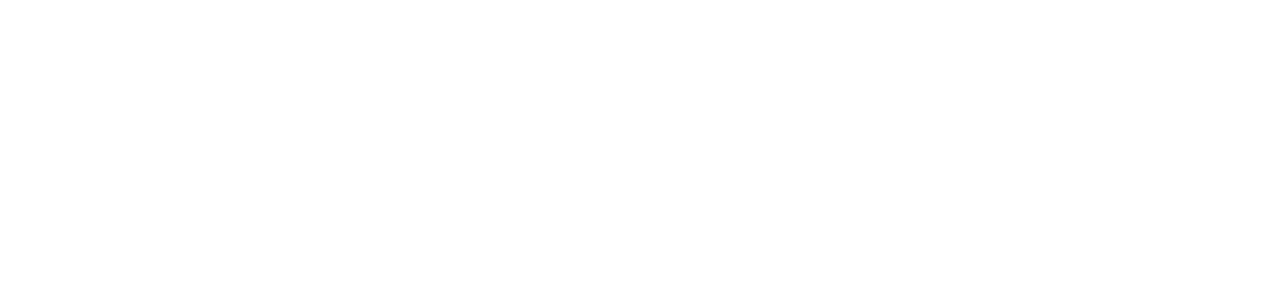
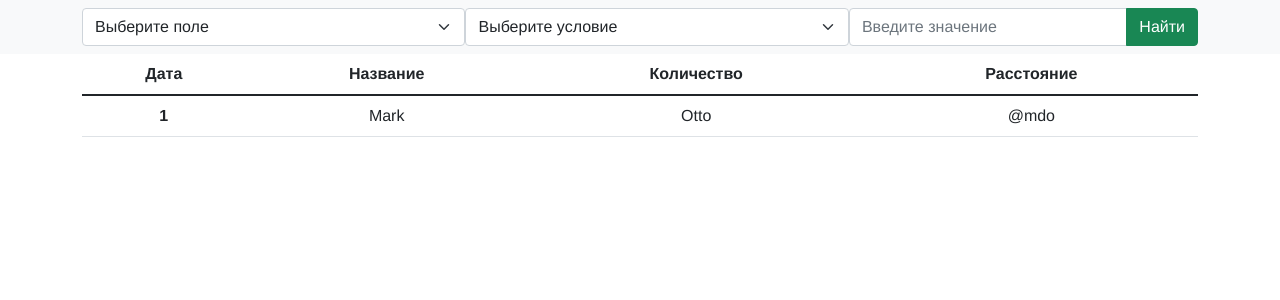
Before and after one commit to BesovMusic/nova_agency_test, a Vue app: page / in a window 1280 px wide. Shown: the top 300 px of the page. Built offline with nearby package versions, Linux system fonts and the light colour scheme.

Commit message:
Свсерстал шапку и таблицу

```diff
--- a/src/App.vue
+++ b/src/App.vue
@@ -1,13 +1,24 @@
-<template></template>
+<template>
+	<Header />
+	<Table />
+</template>
 
 <script>
+import Header from './components/Header.vue';
+import Table from './components/Table.vue';
+
 export default {
 	name: 'App',
+	components: {
+		Header,
+		Table,
+	},
 };
 </script>
 
 <style lang="scss">
 @import url('../node_modules/bootstrap/dist/css/bootstrap.min.css');
+
 #app {
 	font-family: Avenir, Helvetica, Arial, sans-serif;
 	-webkit-font-smoothing: antialiased;
--- /dev/null
+++ b/src/components/Header.vue
@@ -0,0 +1,41 @@
+<template>
+	<nav class="navbar navbar-expand-lg navbar-light bg-light">
+		<div class="container">
+			<select class="form-select" aria-label="Default select example">
+				<option selected disabled hidden>Выберите поле</option>
+				<option value="1">Название</option>
+				<option value="2">Количество</option>
+				<option value="3">Расстояние</option>
+			</select>
+			<select class="form-select" aria-label="Default select example">
+				<option selected disabled hidden>Выберите условие</option>
+				<option value="1">Равно</option>
+				<option value="2">Содержит</option>
+				<option value="3">Больше</option>
+				<option value="4">Меньше</option>
+			</select>
+			<div class="input-group">
+				<input
+					type="text"
+					class="form-control"
+					placeholder="Введите значение"
+					aria-label="Введите значение"
+					aria-describedby="button-addon2"
+				/>
+				<button
+					class="btn btn-success"
+					type="button"
+					id="button-addon2"
+				>
+					Найти
+				</button>
+			</div>
+		</div>
+	</nav>
+</template>
+
+<script>
+export default {
+	name: 'Header',
+};
+</script>
--- /dev/null
+++ b/src/components/Table.vue
@@ -0,0 +1,28 @@
+<template>
+	<div class="container">
+		<table class="table">
+			<thead>
+				<tr>
+					<th scope="col">Дата</th>
+					<th scope="col">Название</th>
+					<th scope="col">Количество</th>
+					<th scope="col">Расстояние</th>
+				</tr>
+			</thead>
+			<tbody>
+				<TableRow />
+			</tbody>
+		</table>
+	</div>
+</template>
+
+<script>
+import TableRow from './TableRow.vue';
+
+export default {
+	name: 'Table',
+	components: {
+		TableRow,
+	},
+};
+</script>
--- /dev/null
+++ b/src/components/TableRow.vue
@@ -0,0 +1,14 @@
+<template>
+	<tr>
+		<th scope="row">1</th>
+		<td>Mark</td>
+		<td>Otto</td>
+		<td>@mdo</td>
+	</tr>
+</template>
+
+<script>
+export default {
+	name: 'TableRow',
+};
+</script>
```
